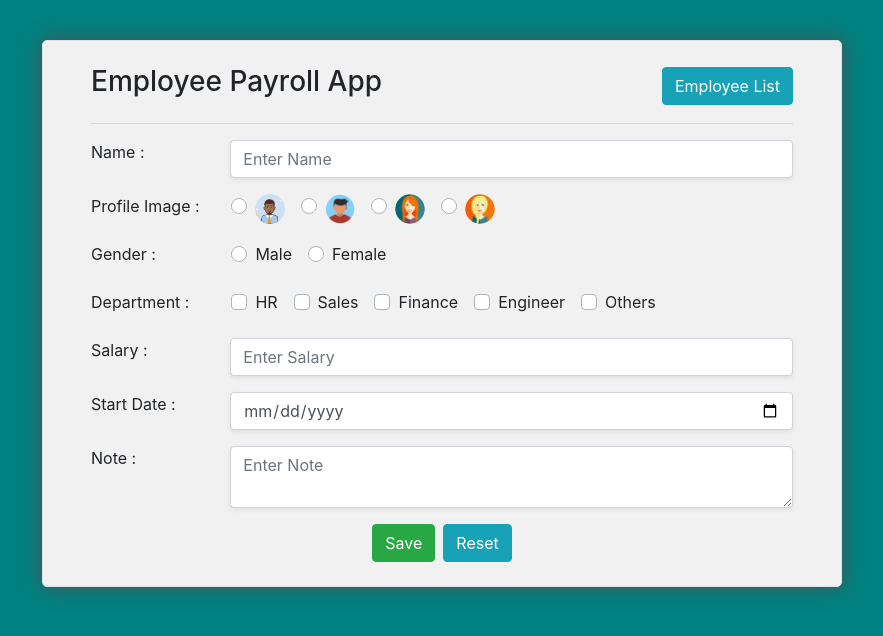
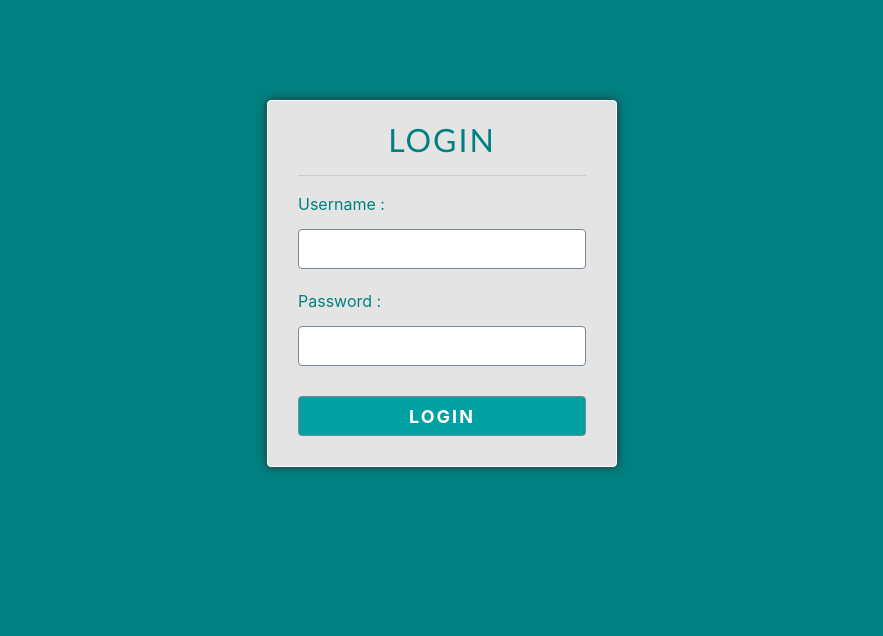
Before and after one commit to Manoj3000/EmployeePayrollReactApp, a React (Create React App) app: page /add in a window 1280 px wide. Shown: the top 636 px of the page, without its empty margins (198-1081 px from the left). Built offline with nearby package versions, Linux system fonts and the light colour scheme.

Commit message:
Added Login System

```diff
--- a/src/App.css
+++ b/src/App.css
@@ -54,3 +54,64 @@
   outline: none !important;
   border: none !important;
 }
+
+.action_btn{
+  cursor: pointer;
+}
+
+
+/* Login */
+
+.login_box{
+  color: teal;
+  width: 350px;
+  margin: 100px auto 0;
+  border: 1px solid white;
+  padding: 20px 30px;
+  box-shadow: 0 0 10px rgb(47, 47, 48);
+  background: #e5e4e4;
+  border-radius: 4px;
+}
+.login_box h2{
+  margin: 0px auto;
+  letter-spacing: 2px;
+  font-family: 'Gill Sans', 'Gill Sans MT', Calibri, 'Trebuchet MS', sans-serif;
+  text-align: center;
+}
+
+.input{
+  width: 100%;
+  height: 40px;
+  margin-bottom: 20px;
+  margin-top: 5px;
+  padding: 10px;
+  border: 1px solid lightslategrey;
+  border-radius: 4px;
+  font-size: 14px;
+}
+.input:focus {
+  outline: none !important;
+  border: 1px solid lightskyblue;
+  box-shadow: 0 0 4px 1px rgb(2, 179, 179);
+}
+
+.login_btn{
+  border-radius: 4px;
+  margin-top: 10px;
+  margin-bottom: 10px;
+  width: 100%;
+  height: 40px;
+  border: 1px solid lightslategrey;
+  background: rgb(1, 161, 161);
+  color: white;
+  font-size: 18px;
+  font-weight: bold;
+  text-transform: uppercase;
+  letter-spacing: 2px;
+  transition: .2s;
+}
+.login_btn:hover{
+  background: rgb(1, 179, 179);
+  border: 1px solid lightskyblue;
+  box-shadow: 0 0 4px 1px rgb(2, 206, 206);
+}
--- a/src/App.js
+++ b/src/App.js
@@ -1,19 +1,34 @@
 import './App.css';
 import EmployeeFrom from './Components/EmployeeFrom';
 import EmployeeList from './Components/EmployeeList';
+import Login from './Components/Login';
 import { BrowserRouter, Routes, Route } from "react-router-dom";
-import React from 'react';
+import React, { useState } from 'react';
 import { ToastContainer } from 'react-toastify';
 import 'react-toastify/dist/ReactToastify.css';
+import NavBar from './Components/NavBar';
 
 function App() {
+
+  const [loginToken, setLoginToken] = useState(sessionStorage.getItem("loginToken"));
+
+  const logout = () => {
+    sessionStorage.removeItem("loginToken");
+    setLoginToken("")
+  }
+
+  if (!loginToken) {
+    return <Login setLoginToken={setLoginToken} />
+  }
+
   return (
     <BrowserRouter>
+      <NavBar logout={logout} />
       <div className="app">
         <Routes>
-          <Route path="/" element={<EmployeeList />} />
-          <Route path="/add" element={<EmployeeFrom />} />
-          <Route path="/edit/:id" element={<EmployeeFrom />} />
+          <Route path="/" element={<EmployeeList loginToken={loginToken} />} />
+          <Route path="/add" element={<EmployeeFrom loginToken={loginToken} />} />
+          <Route path="/edit/:id" element={<EmployeeFrom loginToken={loginToken} />} />
         </Routes>
       </div>
       <ToastContainer
--- a/src/Components/EmployeeFrom.js
+++ b/src/Components/EmployeeFrom.js
@@ -8,7 +8,7 @@ import { useNavigate, useParams } from 'react-router-dom';
 import { toast } from 'react-toastify';
 import axios from "axios";
 
-function EmployeeFrom() {
+function EmployeeFrom({loginToken}) {
 
     const navigate = useNavigate();
     const params = useParams()
@@ -35,7 +35,8 @@ function EmployeeFrom() {
 
             axios.get('http://localhost:8085/getEmployee', {
                 headers: {
-                    token: "eyJ0eXAiOiJKV1QiLCJhbGciOiJIUzI1NiJ9.eyJlbXBfaWQiOjYxfQ.SP7ZibMp86MqgP4dUuZf5kVajySTLxg0lh1Xiw4dly0"
+                    loginToken: loginToken,
+                    id: params.id
                 }
             })
                 .then(res => {
@@ -64,7 +65,8 @@ function EmployeeFrom() {
         if (emp_id) {
             axios.put('http://localhost:8085/editEmployee', employee, {
                 headers: {
-                    token: "eyJ0eXAiOiJKV1QiLCJhbGciOiJIUzI1NiJ9.eyJlbXBfaWQiOjYxfQ.SP7ZibMp86MqgP4dUuZf5kVajySTLxg0lh1Xiw4dly0"
+                    loginToken :loginToken,
+                    id: emp_id
                 }
             })
                 .then((res) => {
@@ -75,7 +77,11 @@ function EmployeeFrom() {
                     console.log(err);
                 })
         } else {
-            axios.post('http://localhost:8085/addEmployee', employee)
+            axios.post('http://localhost:8085/addEmployee', employee, {
+                headers : {
+                    loginToken: loginToken
+                }
+            })
                 .then((res) => {
                     toast.success('Added Successfully!');
                 })
--- a/src/Components/EmployeeList.js
+++ b/src/Components/EmployeeList.js
@@ -4,7 +4,7 @@ import { toast } from 'react-toastify';
 import axios from "axios";
 
 
-function EmployeeList() {
+function EmployeeList({loginToken}) {
 
     const [employeesArr, setEmployeesArr] = useState([]);
 
@@ -87,7 +87,11 @@ function EmployeeList() {
     }, [])
 
     const getEmployees = () => {
-        axios.get('http://localhost:8085/getEmployees')
+        axios.get('http://localhost:8085/getEmployees',{
+            headers : {
+                loginToken : loginToken
+            }
+        })
             .then(res => {
                 setEmployeesArr(res.data.token);
                 // toast.success('Fetch  Employees Successfully!');
@@ -101,7 +105,8 @@ function EmployeeList() {
     const deleteEmployee = id => {
         axios.delete('http://localhost:8085/deleteEmployee', {
             headers: {
-                token: "eyJ0eXAiOiJKV1QiLCJhbGciOiJIUzI1NiJ9.eyJlbXBfaWQiOjU5fQ.66R9pkcN7oRSS_I5NfW5CocldTBQn4mh3KEd3V4z0RE"
+                loginToken : loginToken,
+                id: id
             }
         })
             .then(res => {
@@ -171,6 +176,7 @@ function EmployeeList() {
         } else {
             axios.delete('http://localhost:8085/deleteEmployees', {
                 headers: {
+                    loginToken: loginToken,
                     ids : selectedRows
                 }
             })
--- /dev/null
+++ b/src/Components/Login.js
@@ -0,0 +1,53 @@
+import React, { useState } from "react";
+import { toast } from 'react-toastify';
+import axios from "axios";
+import PropTypes from 'prop-types';
+
+
+function Login({ setLoginToken }) {
+
+    const [usernameField, setUsernameField] = useState("")
+    const [passwordField, setPasswordField] = useState("")
+
+    const loginHandler = e => {
+        e.preventDefault();
+
+        axios.get('http://localhost:8085/login', {
+            headers: {
+                'username': usernameField,
+                'password': passwordField
+            }
+        })
+            .then((res) => {
+                sessionStorage.setItem("loginToken", res.data.token);
+                setLoginToken(res.data.token)
+                toast.success('Login Successfully!');
+            })
+            .catch(err => {
+                toast.error("Something Went Wrong!")
+                console.log(err);
+            })
+    }
+
+    return (
+        <div className="login_box">
+            <h2>LOGIN</h2>
+            <hr />
+            <form onSubmit={(e) => loginHandler(e)} autoComplete="off">
+                <div className="input_box">
+                    <label htmlFor="username">Username : </label>
+                    <input type="text" name="username" id="username" className="input" value={usernameField} onChange={(e) => setUsernameField(e.target.value)} required />
+                </div>
+                <div className="input_box">
+                    <label htmlFor="password">Password : </label>
+                    <input type="password" name="password" id="password" className="input" value={passwordField} onChange={(e) => setPasswordField(e.target.value)} required />
+                </div>
+                <div>
+                    <input type="submit" value="Login" className="login_btn" />
+                </div>
+            </form>
+        </div>
+    );
+}
+
+export default Login;
--- /dev/null
+++ b/src/Components/NavBar.js
@@ -0,0 +1,42 @@
+import React from "react";
+import { Link, useLocation } from "react-router-dom";
+
+function NavBar({logout}) {
+    const location = useLocation();
+
+    return (
+        <>
+
+            <nav className="navbar navbar-expand-md bg-dark navbar-dark">
+                <div className="container">
+                    <a className="navbar-brand" href="#">Employee Payroll</a>
+
+                    <button className="navbar-toggler" type="button" data-toggle="collapse" data-target="#collapsibleNavbar">
+                        <span className="navbar-toggler-icon"></span>
+                    </button>
+
+                    <div className="collapse navbar-collapse" id="collapsibleNavbar">
+                        <ul className="navbar-nav text-center ml-auto">
+                            {location.pathname !== "/" ?
+                                <li className="nav-item">
+                                    <Link className="nav-link" to="/"><i className="fa fa-list"></i> List</Link>
+                                </li>
+                                : ""}
+                            {location.pathname !== "/add" && location.pathname.substr(1, 4) !== "edit" ?
+                                <li className="nav-item">
+                                    <Link className="nav-link" to="/add"><i className="fa fa-user-plus "></i> Add</Link>
+                                </li>
+                                : ""}
+                            <li className="nav-item">
+                                <Link className="nav-link" to="/" onClick={logout}><i className="fa fa-power-off "></i> Logout</Link>
+                            </li>
+                        </ul>
+                    </div>
+
+                </div>
+            </nav>
+        </>
+    );
+}
+
+export default NavBar;
```
